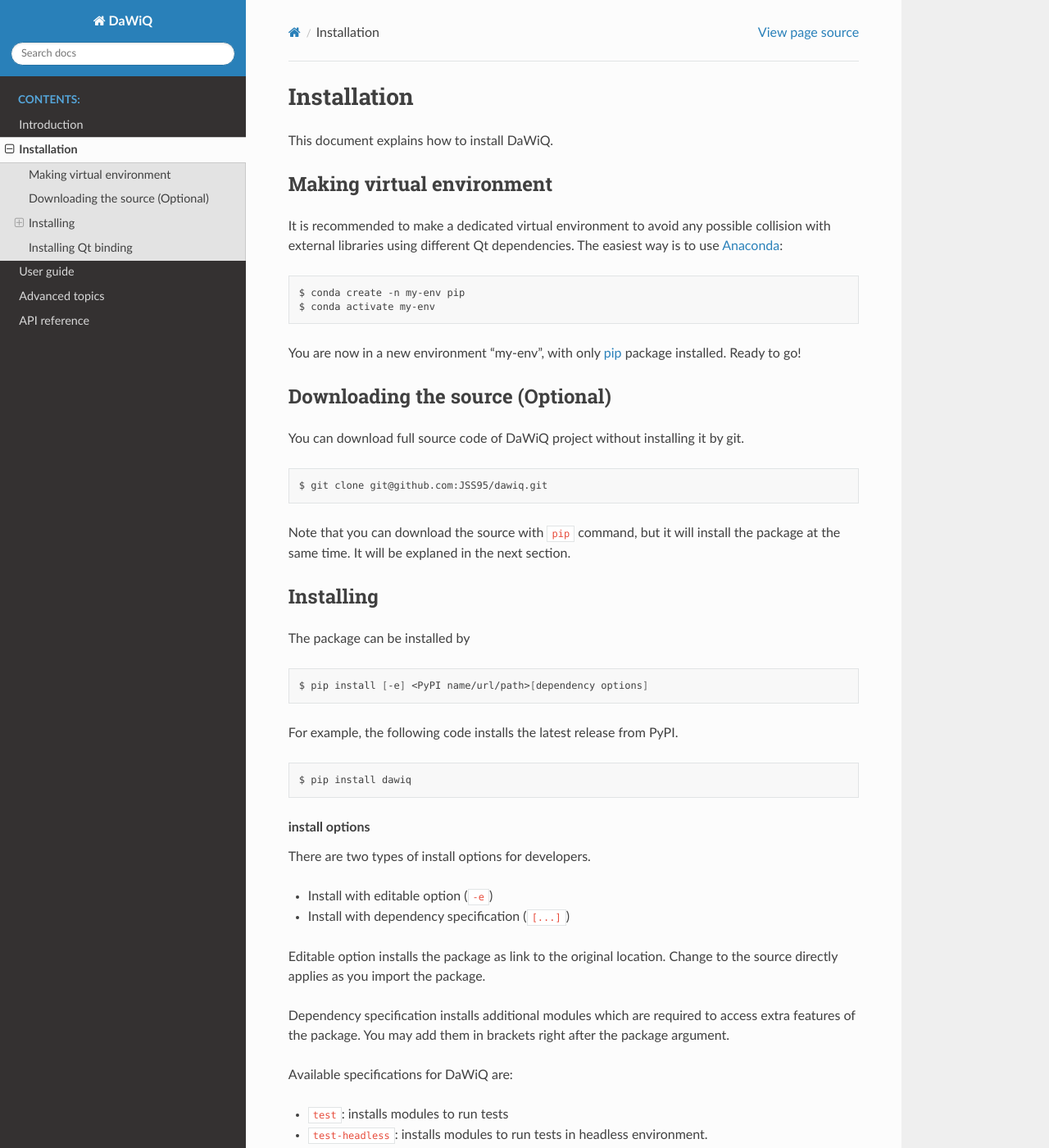
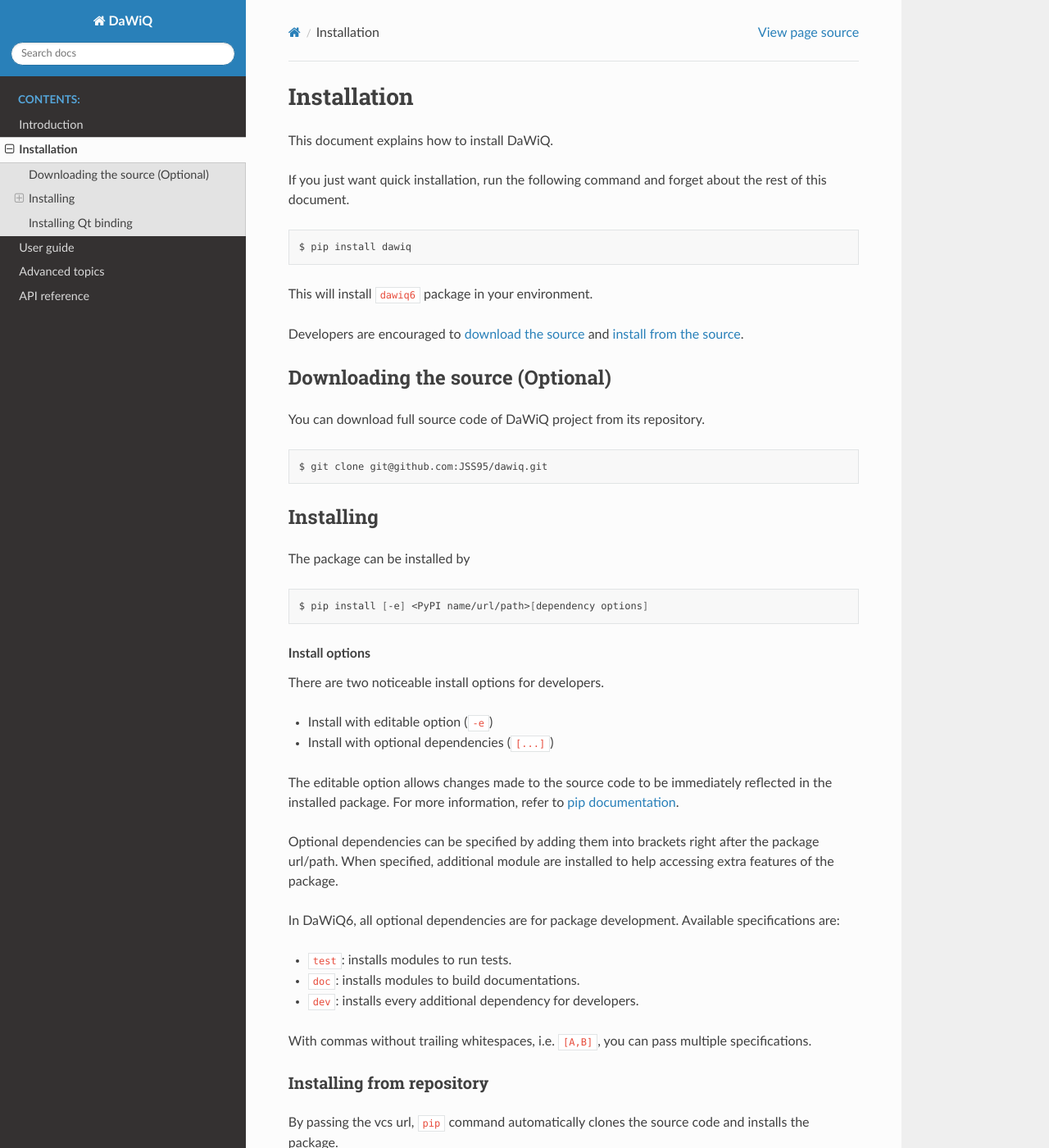
Before and after one commit to JSS95/dawiq, a Sphinx documentation site: the page built from doc/source/install.rst, in a window 1280 px wide and 1400 px high. Shown: the whole window at 82% size. Built offline with Sphinx 7.4.7 and the Read the Docs theme 2.0.0, drawn with Linux system fonts in a browser that asks for light colours; some of the changed text lies outside the part shown.

Commit message:
maint: modify optdeps specs

```diff
--- a/doc/source/install.rst
+++ b/doc/source/install.rst
@@ -4,31 +4,26 @@ Installation
 
 This document explains how to install DaWiQ.
 
-Making virtual environment
-==========================
-
-It is recommended to make a dedicated virtual environment to avoid any possible collision with external libraries using different Qt dependencies.
-The easiest way is to use `Anaconda <https://www.anaconda.com/>`_:
+If you just want quick installation, run the following command and forget about the rest of this document.
 
 .. code-block:: bash
 
-   $ conda create -n my-env pip
-   $ conda activate my-env
+   $ pip install dawiq
 
-You are now in a new environment "my-env", with only `pip <https://pip.pypa.io/en/stable/>`_ package installed.
-Ready to go!
+This will install ``dawiq6`` package in your environment.
+
+Developers are encouraged to :ref:`download the source <download-source>` and :ref:`install from the source <install-from-source>`.
 
 Downloading the source (Optional)
 =================================
 
-You can download full source code of DaWiQ project without installing it by git.
+.. _download-source:
+
+You can download full source code of DaWiQ project from its repository.
 
 .. code-block:: bash
 
    $ git clone git@github.com:JSS95/dawiq.git
-
-Note that you can download the source with ``pip`` command, but it will install the package at the same time.
-It will be explaned in the next section.
 
 Installing
 ==========
@@ -39,31 +34,27 @@ The package can be installed by
 
    $ pip install [-e] <PyPI name/url/path>[dependency options]
 
-For example, the following code installs the latest release from PyPI.
+.. rubric:: Install options
 
-.. code-block:: bash
+.. _install-options:
 
-   $ pip install dawiq
-
-.. rubric:: install options
-
-There are two types of install options for developers.
+There are two noticeable install options for developers.
 
 * Install with editable option (``-e``)
-* Install with dependency specification (``[...]``)
+* Install with optional dependencies (``[...]``)
 
-Editable option installs the package as link to the original location.
-Change to the source directly applies as you import the package.
+The editable option allows changes made to the source code to be immediately reflected in the installed package.
+For more information, refer to `pip documentation <https://pip.pypa.io/en/stable/topics/local-project-installs/#editable-installs>`_.
 
-Dependency specification installs additional modules which are required to access extra features of the package.
-You may add them in brackets right after the package argument.
+Optional dependencies can be specified by adding them into brackets right after the package url/path.
+When specified, additional module are installed to help accessing extra features of the package.
 
-Available specifications for DaWiQ are:
+In DaWiQ6, all optional dependencies are for package development.
+Available specifications are:
 
-* ``test``: installs modules to run tests
-* ``test-headless``: installs modules to run tests in headless environment.
-* ``doc``: installs modules to build documentations
-* ``full``: installs every additional dependency
+* ``test``: installs modules to run tests.
+* ``doc``: installs modules to build documentations.
+* ``dev``: installs every additional dependency for developers.
 
 With commas without trailing whitespaces, i.e. ``[A,B]``, you can pass multiple specifications.
 
@@ -85,17 +76,19 @@ For example, the following code installs the package with every additional depen
 
 .. note::
 
-   If you pass ``-e`` option, full source code of the project will be downloaded under ``src/`` directory in your current location.
+   If you pass ``-e`` option, source code of the project will be downloaded in your current location.
 
 Installing from source
 ----------------------
 
+.. _install-from-source:
+
 If you have already downloaded the source, you can install it by passing its path to ``pip install``.
-For example, in the path where ``setup.py`` is located the following command installs the package in editable mode, with full dependencies.
+For example, in the path where ``pyproject.toml`` is located, the following command installs the package in editable mode, with full dependencies for developers.
 
 .. code-block:: bash
 
-   $ pip install -e .[full]
+   $ pip install -e .[dev]
 
 Installing Qt binding
 =====================
```
Also changed, not shown: pyproject.toml (+9 -1 lines).
